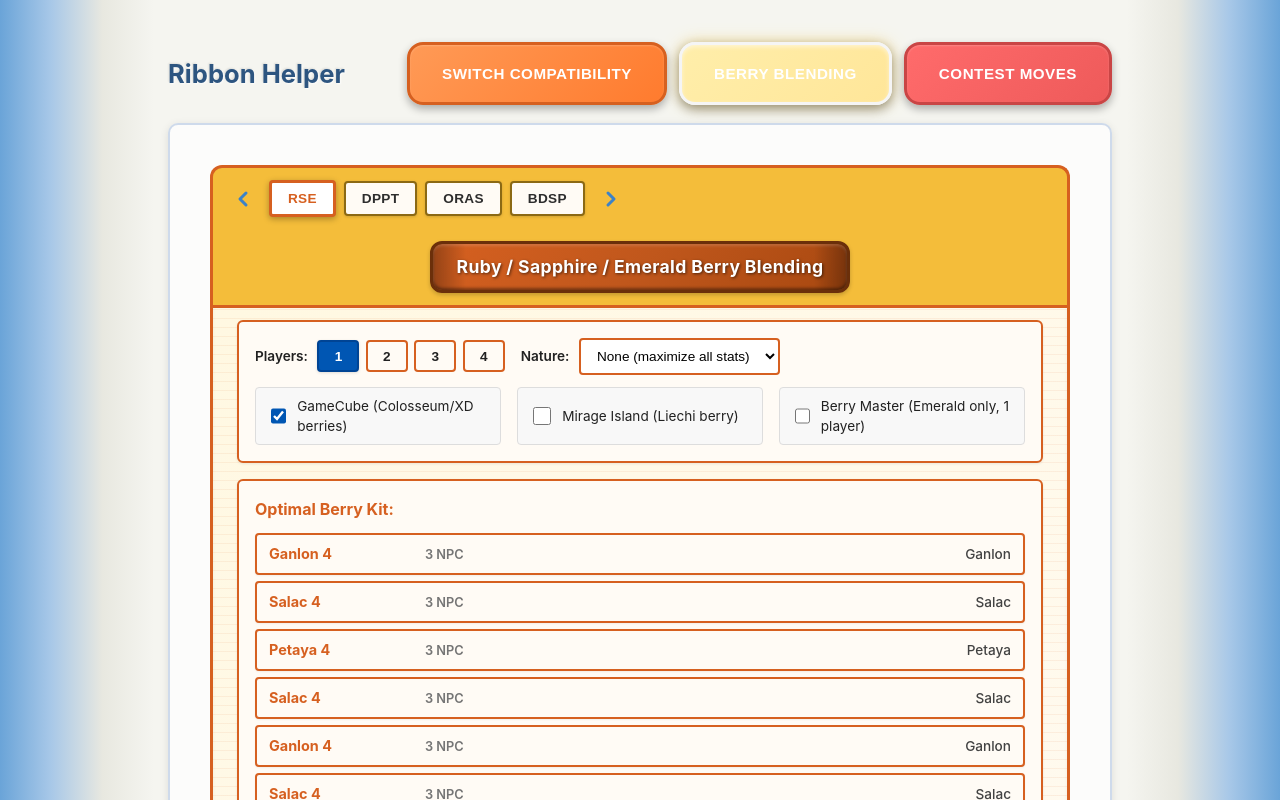
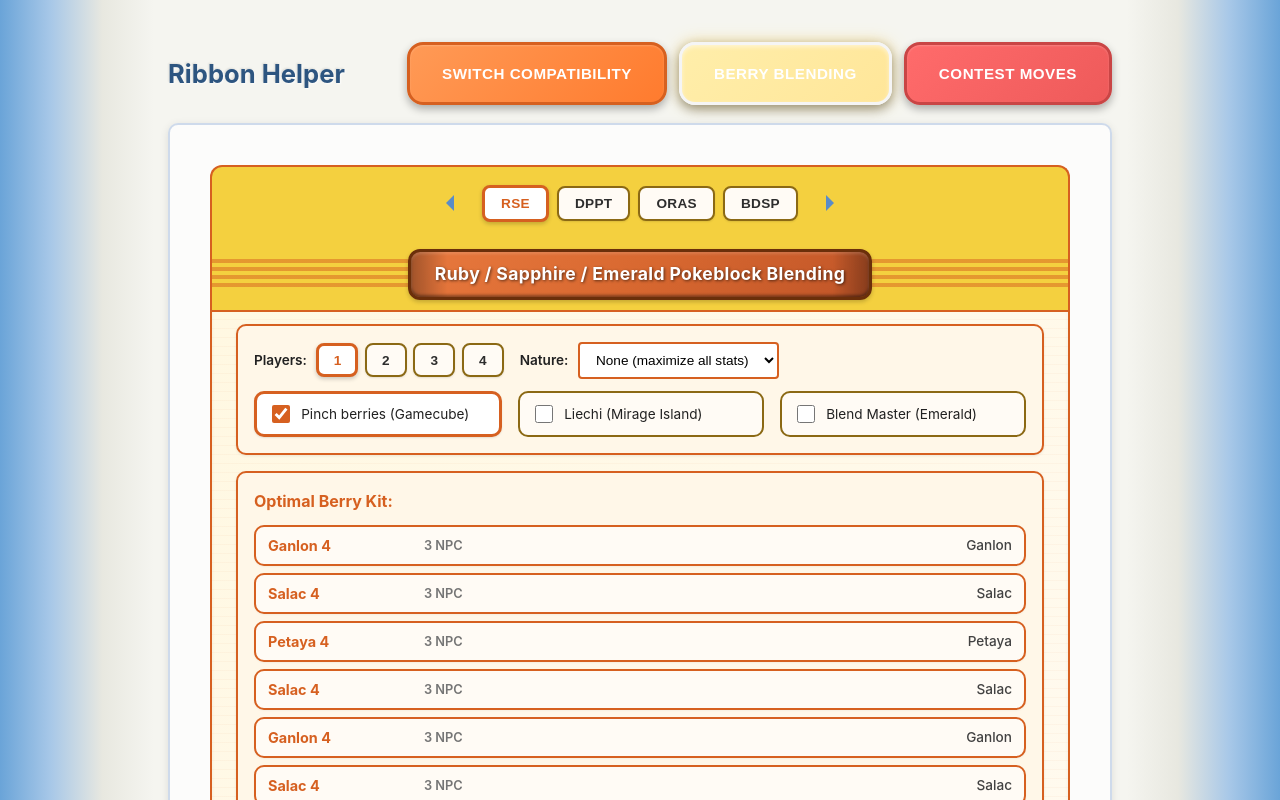
Before and after one commit to MercuryEnigma/ribbon-helper, a React (Vite) app: page /ribbon-helper/rse in a window 1280 px wide. Both pictures are taken after a click on the button "BERRY BLENDING". Shown: the top 800 px of the page. Built offline with nearby package versions, Linux system fonts and the light colour scheme; the HTML template or start-up script is replaced by a standard one.

Commit message:
More styling changes

```diff
--- a/src/berry-blending/BerryBlending.tsx
+++ b/src/berry-blending/BerryBlending.tsx
@@ -22,8 +22,8 @@ export default function BerryBlending() {
             else if (selectedGame === 'oras') setSelectedGame('dppt');
             else if (selectedGame === 'bdsp') setSelectedGame('oras');
           }}>
-          <svg width="24" height="24" viewBox="0 0 24 24" fill="none">
-            <path d="M15 18L9 12L15 6" stroke="currentColor" strokeWidth="3" strokeLinecap="round" strokeLinejoin="round"/>
+          <svg width="32" height="32" viewBox="0 0 24 24" fill="currentColor">
+            <polygon points="15,6 9,12 15,18"/>
           </svg>
         </button>
         <button
@@ -59,8 +59,8 @@ export default function BerryBlending() {
             else if (selectedGame === 'oras') setSelectedGame('bdsp');
             else if (selectedGame === 'bdsp') setSelectedGame('rse');
           }}>
-          <svg width="24" height="24" viewBox="0 0 24 24" fill="none">
-            <path d="M9 18L15 12L9 6" stroke="currentColor" strokeWidth="3" strokeLinecap="round" strokeLinejoin="round"/>
+          <svg width="32" height="32" viewBox="0 0 24 24" fill="currentColor">
+            <polygon points="9,6 15,12 9,18"/>
           </svg>
         </button>
       </div>
--- a/src/berry-blending/DPPtBlending.tsx
+++ b/src/berry-blending/DPPtBlending.tsx
@@ -64,7 +64,7 @@ export default function DPPtBlending() {
               checked={withPlatinum}
               onChange={(e) => setWithPlatinum(e.target.checked)}
             />
-            <span>Platinum (Veilstone Dept. Score)</span>
+            <span>Veilstone Dept. store poffins (Platinum only)</span>
           </label>
 
           <label className="option-checkbox">
@@ -73,7 +73,7 @@ export default function DPPtBlending() {
               checked={withMild}
               onChange={(e) => setWithMild(e.target.checked)}
             />
-            <span>Include Mild Gift</span>
+            <span>Include Mild poffin gift</span>
           </label>
         </div>
 
@@ -84,7 +84,7 @@ export default function DPPtBlending() {
               checked={withFrontier}
               onChange={(e) => setWithFrontier(e.target.checked)}
             />
-            <span>Battle Frontier (Pt/HG/SS only)</span>
+            <span>Battle Frontier (Pt/HG/SS)</span>
           </label>
 
           <label className="option-checkbox">
--- a/src/berry-blending/RSEBlending.tsx
+++ b/src/berry-blending/RSEBlending.tsx
@@ -23,7 +23,7 @@ export default function RSEBlending() {
 
   return (
     <div className="rse-blending">
-      <h3><span>Ruby / Sapphire / Emerald Berry Blending</span></h3>
+      <h3><span>Ruby / Sapphire / Emerald Pokeblock Blending</span></h3>
 
       <div className="blending-options">
         <div className="option-row">
@@ -60,7 +60,7 @@ export default function RSEBlending() {
               checked={withGamecube}
               onChange={(e) => setWithGamecube(e.target.checked)}
             />
-            <span>GameCube (Colosseum/XD berries)</span>
+            <span>Pinch berries (Gamecube)</span>
           </label>
 
           <label className="option-checkbox">
@@ -69,7 +69,7 @@ export default function RSEBlending() {
               checked={withMirageIsland}
               onChange={(e) => setWithMirageIsland(e.target.checked)}
             />
-            <span>Mirage Island (Liechi berry)</span>
+            <span>Liechi (Mirage Island)</span>
           </label>
 
           <label className="option-checkbox">
@@ -78,7 +78,7 @@ export default function RSEBlending() {
               checked={withBerryMaster}
               onChange={(e) => setWithBerryMaster(e.target.checked)}
             />
-            <span>Berry Master (Emerald only, 1 player)</span>
+            <span>Blend Master (Emerald)</span>
           </label>
         </div>
       </div>
--- a/src/berry-blending/berry-blending.css
+++ b/src/berry-blending/berry-blending.css
@@ -5,15 +5,15 @@
   padding: 1rem;
   font-family: -apple-system, BlinkMacSystemFont, 'Segoe UI', Roboto, Oxygen, Ubuntu, Cantarell, sans-serif;
   line-height: 1.5;
-  --berry-accent: #0056b3;
-  --berry-accent-strong: #004494;
+  --berry-accent: #d66020;
+  --berry-accent-strong: #a84810;
 }
 
 .berry-header h2 {
   margin: 0;
   font-size: 1.5rem;
   font-weight: 700;
-  color: #000;
+  color: #2d2d2d;
   letter-spacing: -0.01em;
 }
 
@@ -29,19 +29,20 @@
   gap: 0.5rem;
   margin-bottom: 0;
   padding: 0.75rem;
-  background: #f4bd3a;
+  background: #f4d03f;
   border-radius: 12px 12px 0 0;
-  border: 3px solid #d66020;
+  border: 2px solid #d66020;
   border-bottom: none;
   flex-wrap: wrap;
   align-items: center;
+  justify-content: center;
 }
 
 .berry-mode-selector button {
   padding: 0.5rem 1rem;
   background: #fffbf5;
   border: 2px solid #8b6914;
-  border-radius: 4px;
+  border-radius: 8px;
   cursor: pointer;
   font-size: 0.85rem;
   font-weight: 700;
@@ -49,16 +50,16 @@
   transition: all 0.2s;
   text-transform: uppercase;
   letter-spacing: 0.3px;
-  box-shadow: 0 1px 3px rgba(0, 0, 0, 0.15);
+  box-shadow: 0 1px 2px rgba(0, 0, 0, 0.1);
 }
 
 .berry-mode-selector .nav-arrow {
   background: transparent;
   border: none;
-  color: #3b82c8;
+  color: #5a8cc8;
   padding: 0.25rem;
-  width: 36px;
-  height: 36px;
+  width: 48px;
+  height: 48px;
   display: flex;
   align-items: center;
   justify-content: center;
@@ -68,18 +69,19 @@
 }
 
 .berry-mode-selector .nav-arrow:hover {
-  color: #2563b0;
-  transform: scale(1.1);
+  color: #4278b0;
+  transform: scale(1.05);
 }
 
 .berry-mode-selector .nav-arrow:active {
   transform: scale(0.95);
 }
 
-.berry-mode-selector button:hover {
+.berry-mode-selector button:hover:not(.active) {
   background: #fff;
-  transform: translateY(-1px);
-  box-shadow: 0 2px 4px rgba(0, 0, 0, 0.2);
+  box-shadow: 0 3px 6px rgba(0, 0, 0, 0.2);
+  border-color: #b8461a;
+  transform: translateY(-2px);
 }
 
 .berry-mode-selector button.active {
@@ -87,7 +89,7 @@
   color: #d66020;
   border-color: #d66020;
   border-width: 3px;
-  box-shadow: 0 2px 6px rgba(0, 0, 0, 0.3), inset 0 1px 2px rgba(255, 255, 255, 0.5);
+  box-shadow: 0 2px 4px rgba(0, 0, 0, 0.2), inset 0 1px 2px rgba(255, 255, 255, 0.5);
 }
 
 .berry-mode-content {
@@ -97,11 +99,11 @@
       to bottom,
       transparent 0px,
       transparent 8px,
-      rgba(214, 96, 32, 0.08) 8px,
-      rgba(214, 96, 32, 0.08) 9px
+      rgba(214, 96, 32, 0.04) 8px,
+      rgba(214, 96, 32, 0.04) 9px
     ),
     linear-gradient(135deg, #fff8e1 0%, #fffaf0 100%);
-  border: 3px solid #d66020;
+  border: 2px solid #d66020;
   border-top: none;
   border-radius: 0 0 12px 12px;
   box-shadow: inset 0 2px 4px rgba(0, 0, 0, 0.05);
@@ -114,17 +116,17 @@
   margin: 0.75rem 0;
   font-size: 0.9rem;
   padding: 0.75rem;
-  background: #f5f5f5;
-  border-left: 3px solid #757575;
-  border-radius: 4px;
+  background: #fff7e8;
+  border-left: 3px solid #d66020;
+  border-radius: 10px;
   text-align: center;
 }
 
 .berry-coming-card {
-  background: #fff;
+  background: #fff7e8;
   padding: 1.25rem;
-  border-radius: 6px;
-  border: 2px solid #757575;
+  border-radius: 10px;
+  border: 2px solid #d66020;
   box-shadow: 0 1px 3px rgba(0, 0, 0, 0.08);
   text-align: center;
 }
@@ -133,7 +135,7 @@
   margin: 0 0 0.5rem 0;
   font-size: 1.1rem;
   font-weight: 700;
-  color: #0056b3;
+  color: #d66020;
 }
 
 .berry-coming-card p {
@@ -148,10 +150,32 @@
   font-size: 1.1rem;
   font-weight: 700;
   color: #fff;
-  background: #f4bd3a;
+  background:
+    linear-gradient(
+      to bottom,
+      transparent 0px,
+      transparent 20px,
+      rgba(214, 96, 32, 0.5) 20px,
+      rgba(214, 96, 32, 0.5) 24px,
+      transparent 24px,
+      transparent 28px,
+      rgba(214, 96, 32, 0.5) 28px,
+      rgba(214, 96, 32, 0.5) 32px,
+      transparent 32px,
+      transparent 36px,
+      rgba(214, 96, 32, 0.5) 36px,
+      rgba(214, 96, 32, 0.5) 40px,
+      transparent 40px,
+      transparent 44px,
+      rgba(214, 96, 32, 0.5) 44px,
+      rgba(214, 96, 32, 0.5) 48px,
+      transparent 48px,
+      transparent 100%
+    ),
+    #f4d03f;
   border: none;
-  border-bottom: 3px solid #d66020;
-  padding: 0.75rem 1.5rem;
+  border-bottom: 2px solid #d66020;
+  padding: 0.6rem 1.5rem;
   letter-spacing: 0.02em;
   text-align: center;
 }
@@ -164,7 +188,7 @@
       rgba(0, 0, 0, 0) 8%,
       rgba(0, 0, 0, 0) 92%,
       rgba(0, 0, 0, 0.3) 100%),
-    linear-gradient(135deg, #d66020 0%, #c0571c 50%, #a84810 100%);
+    linear-gradient(135deg, #e8793e 0%, #d86830 50%, #c05528 100%);
   border: 3px solid #6b2f0a;
   border-radius: 12px;
   padding: 0.6rem 1.5rem;
@@ -185,10 +209,32 @@
   font-size: 1.1rem;
   font-weight: 700;
   color: #fff;
-  background: #f4bd3a;
+  background:
+    linear-gradient(
+      to bottom,
+      transparent 0px,
+      transparent 20px,
+      rgba(214, 96, 32, 0.5) 20px,
+      rgba(214, 96, 32, 0.5) 24px,
+      transparent 24px,
+      transparent 28px,
+      rgba(214, 96, 32, 0.5) 28px,
+      rgba(214, 96, 32, 0.5) 32px,
+      transparent 32px,
+      transparent 36px,
+      rgba(214, 96, 32, 0.5) 36px,
+      rgba(214, 96, 32, 0.5) 40px,
+      transparent 40px,
+      transparent 44px,
+      rgba(214, 96, 32, 0.5) 44px,
+      rgba(214, 96, 32, 0.5) 48px,
+      transparent 48px,
+      transparent 100%
+    ),
+    #f4d03f;
   border: none;
-  border-bottom: 3px solid #d66020;
-  padding: 0.75rem 1.5rem;
+  border-bottom: 2px solid #d66020;
+  padding: 0.6rem 1.5rem;
   letter-spacing: 0.02em;
   text-align: center;
 }
@@ -201,7 +247,7 @@
       rgba(0, 0, 0, 0) 8%,
       rgba(0, 0, 0, 0) 92%,
       rgba(0, 0, 0, 0.3) 100%),
-    linear-gradient(135deg, #d66020 0%, #c0571c 50%, #a84810 100%);
+    linear-gradient(135deg, #e8793e 0%, #d86830 50%, #c05528 100%);
   border: 3px solid #6b2f0a;
   border-radius: 12px;
   padding: 0.6rem 1.5rem;
@@ -222,10 +268,32 @@
   font-size: 1.1rem;
   font-weight: 700;
   color: #fff;
-  background: #f4bd3a;
+  background:
+    linear-gradient(
+      to bottom,
+      transparent 0px,
+      transparent 20px,
+      rgba(214, 96, 32, 0.5) 20px,
+      rgba(214, 96, 32, 0.5) 24px,
+      transparent 24px,
+      transparent 28px,
+      rgba(214, 96, 32, 0.5) 28px,
+      rgba(214, 96, 32, 0.5) 32px,
+      transparent 32px,
+      transparent 36px,
+      rgba(214, 96, 32, 0.5) 36px,
+      rgba(214, 96, 32, 0.5) 40px,
+      transparent 40px,
+      transparent 44px,
+      rgba(214, 96, 32, 0.5) 44px,
+      rgba(214, 96, 32, 0.5) 48px,
+      transparent 48px,
+      transparent 100%
+    ),
+    #f4d03f;
   border: none;
-  border-bottom: 3px solid #d66020;
-  padding: 0.75rem 1.5rem;
+  border-bottom: 2px solid #d66020;
+  padding: 0.6rem 1.5rem;
   letter-spacing: 0.02em;
   text-align: center;
 }
@@ -238,7 +306,7 @@
       rgba(0, 0, 0, 0) 8%,
       rgba(0, 0, 0, 0) 92%,
       rgba(0, 0, 0, 0.3) 100%),
-    linear-gradient(135deg, #d66020 0%, #c0571c 50%, #a84810 100%);
+    linear-gradient(135deg, #e8793e 0%, #d86830 50%, #c05528 100%);
   border: 3px solid #6b2f0a;
   border-radius: 12px;
   padding: 0.6rem 1.5rem;
@@ -259,8 +327,8 @@
   gap: 0.75rem;
   margin-bottom: 1rem;
   padding: 1rem;
-  background: #fffbf5;
-  border-radius: 6px;
+  background: #fff7e8;
+  border-radius: 10px;
   border: 2px solid #d66020;
   box-shadow: 0 1px 3px rgba(0, 0, 0, 0.08);
 }
@@ -304,8 +372,8 @@
 
 .option-group select:focus {
   outline: none;
-  border-color: #0056b3;
-  box-shadow: 0 0 0 3px rgba(0, 86, 179, 0.1);
+  border-color: #d66020;
+  box-shadow: 0 0 0 3px rgba(214, 96, 32, 0.1);
 }
 
 /* Player Buttons */
@@ -317,27 +385,30 @@
 .player-buttons button {
   padding: 0.4rem 0.75rem;
   background: #fffbf5;
-  border: 2px solid #d66020;
-  border-radius: 4px;
+  border: 2px solid #8b6914;
+  border-radius: 8px;
   cursor: pointer;
   font-size: 0.85rem;
-  font-weight: 600;
-  color: #212121;
+  font-weight: 700;
+  color: #2d2d2d;
   transition: all 0.2s;
   min-width: 42px;
+  box-shadow: 0 1px 2px rgba(0, 0, 0, 0.1);
 }
 
-.player-buttons button:hover {
-  background: #e3f2fd;
-  border-color: #0056b3;
-  color: #0056b3;
+.player-buttons button:hover:not(.active) {
+  background: #fff;
+  box-shadow: 0 3px 6px rgba(0, 0, 0, 0.2);
+  border-color: #b8461a;
+  transform: translateY(-2px);
 }
 
 .player-buttons button.active {
-  background: #0056b3;
-  color: #fff;
-  border-color: #004494;
-  box-shadow: 0 1px 3px rgba(0, 0, 0, 0.12);
+  background: #fff;
+  color: #d66020;
+  border-color: #d66020;
+  border-width: 3px;
+  box-shadow: 0 2px 4px rgba(0, 0, 0, 0.2), inset 0 1px 2px rgba(255, 255, 255, 0.5);
 }
 
 /* Option Checkboxes */
@@ -347,24 +418,33 @@
   gap: 0.5rem;
   cursor: pointer;
   padding: 0.5rem 0.7rem;
-  background: #f8f8f8;
-  border-radius: 4px;
-  border: 1px solid #ddd;
+  background: #fffbf5;
+  border-radius: 10px;
+  border: 2px solid #8b6914;
   transition: all 0.2s;
   flex: 1;
   min-height: 42px;
 }
 
-.option-checkbox:hover {
-  border-color: #0056b3;
-  background: #f0f7ff;
+.option-checkbox:hover:not(:has(input:checked)) {
+  background: #fff;
+  box-shadow: 0 3px 6px rgba(0, 0, 0, 0.2);
+  border-color: #b8461a;
+  transform: translateY(-2px);
+}
+
+.option-checkbox:has(input:checked) {
+  border-color: #d66020;
+  border-width: 3px;
+  background: #fff;
+  box-shadow: 0 1px 2px rgba(0, 0, 0, 0.1);
 }
 
 .option-checkbox input[type="checkbox"] {
   width: 18px;
   height: 18px;
   cursor: pointer;
-  accent-color: #0056b3;
+  accent-color: #d66020;
 }
 
 .option-checkbox input[type="checkbox"]:disabled {
@@ -384,9 +464,9 @@
 
 /* Berry Kit Display */
 .berry-kit {
-  background: #fffbf5;
+  background: #fff7e8;
   padding: 1rem;
-  border-radius: 6px;
+  border-radius: 10px;
   border: 2px solid #d66020;
   box-shadow: 0 1px 3px rgba(0, 0, 0, 0.08);
 }
@@ -409,12 +489,12 @@
   padding: 0.5rem 0.75rem;
   background: #fffbf5;
   border: 2px solid #d66020;
-  border-radius: 4px;
+  border-radius: 10px;
   display: grid;
   grid-template-columns: 140px 1fr auto;
   gap: 1rem;
   align-items: center;
-  box-shadow: 0 1px 2px rgba(0, 0, 0, 0.05);
+  box-shadow: 0 1px 2px rgba(0, 0, 0, 0.04);
 }
 
 .block-name {
@@ -491,9 +571,9 @@
   margin: 0.75rem 0;
   font-size: 0.9rem;
   padding: 0.75rem;
-  background: #fff3e0;
-  border-left: 3px solid #f57c00;
-  border-radius: 4px;
+  background: #fff7e8;
+  border-left: 3px solid #d66020;
+  border-radius: 10px;
   text-align: center;
 }
 
@@ -508,6 +588,10 @@
     border-bottom: none;
   }
 
+  .berry-mode-selector .nav-arrow {
+    display: none;
+  }
+
   .berry-mode-selector button {
     top: 0;
     border: 2px solid #757575;
@@ -515,7 +599,7 @@
   }
 
   .berry-mode-selector button.active {
-    border: 2px solid #0056b3;
+    border: 2px solid #d66020;
   }
 
   .option-row {
@@ -556,7 +640,7 @@
 .berry-blending .player-buttons button:focus-visible,
 .berry-blending .option-checkbox input:focus-visible,
 .berry-blending select:focus-visible {
-  outline: 3px solid #0056b3;
+  outline: 3px solid #d66020;
   outline-offset: 2px;
 }
 
@@ -566,10 +650,32 @@
   font-size: 1.1rem;
   font-weight: 700;
   color: #fff;
-  background: #f4bd3a;
+  background:
+    linear-gradient(
+      to bottom,
+      transparent 0px,
+      transparent 20px,
+      rgba(214, 96, 32, 0.5) 20px,
+      rgba(214, 96, 32, 0.5) 24px,
+      transparent 24px,
+      transparent 28px,
+      rgba(214, 96, 32, 0.5) 28px,
+      rgba(214, 96, 32, 0.5) 32px,
+      transparent 32px,
+      transparent 36px,
+      rgba(214, 96, 32, 0.5) 36px,
+      rgba(214, 96, 32, 0.5) 40px,
+      transparent 40px,
+      transparent 44px,
+      rgba(214, 96, 32, 0.5) 44px,
+      rgba(214, 96, 32, 0.5) 48px,
+      transparent 48px,
+      transparent 100%
+    ),
+    #f4d03f;
   border: none;
-  border-bottom: 3px solid #d66020;
-  padding: 0.75rem 1.5rem;
+  border-bottom: 2px solid #d66020;
+  padding: 0.6rem 1.5rem;
   letter-spacing: 0.02em;
   text-align: center;
 }
@@ -582,7 +688,7 @@
       rgba(0, 0, 0, 0) 8%,
       rgba(0, 0, 0, 0) 92%,
       rgba(0, 0, 0, 0.3) 100%),
-    linear-gradient(135deg, #d66020 0%, #c0571c 50%, #a84810 100%);
+    linear-gradient(135deg, #e8793e 0%, #d86830 50%, #c05528 100%);
   border: 3px solid #6b2f0a;
   border-radius: 12px;
   padding: 0.6rem 1.5rem;
@@ -598,9 +704,9 @@
 }
 
 .oras-info-card {
-  background: #fffbf5;
+  background: #fff7e8;
   padding: 1rem;
-  border-radius: 6px;
+  border-radius: 10px;
   border: 2px solid #d66020;
   box-shadow: 0 1px 3px rgba(0, 0, 0, 0.08);
 }
@@ -630,7 +736,7 @@
   gap: 1rem;
   padding: 0.6rem 0.75rem;
   background: #fffbf5;
-  border-radius: 4px;
+  border-radius: 10px;
   border: 2px solid #d66020;
 }
 
@@ -699,12 +805,12 @@
   justify-content: center;
   writing-mode: vertical-rl;
   text-orientation: mixed;
-  background: #0056b3;
+  background: #d66020;
   color: #fff;
   font-weight: 700;
   font-size: 0.9rem;
   padding: 0.5rem;
-  border-radius: 4px;
+  border-radius: 8px;
   white-space: nowrap;
   align-self: stretch;
 }
```
